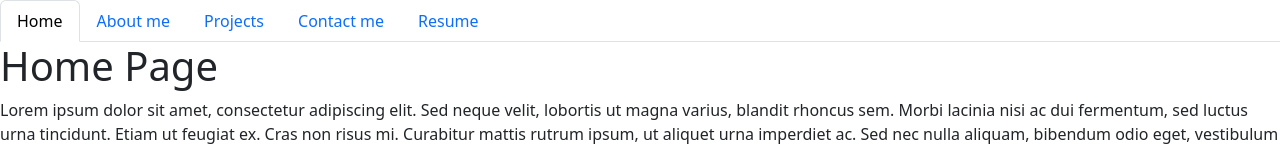
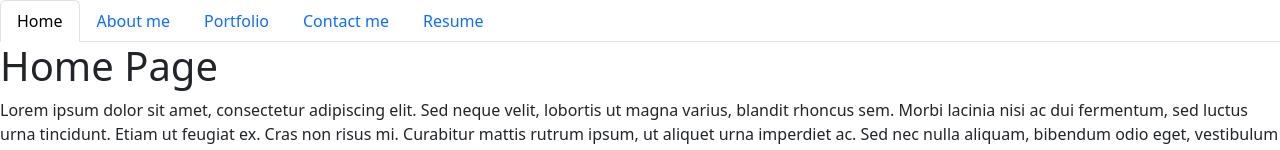
Before and after one commit to joceamayar/jos-reactPortfolio, a React (Vite) app: page / in a window 1280 px wide. Shown: the top 150 px of the page. Built offline with nearby package versions, Linux system fonts and the light colour scheme.

Commit message:
fix route for portfolio

```diff
--- a/src/components/NavTabs.jsx
+++ b/src/components/NavTabs.jsx
@@ -26,10 +26,10 @@ function NavTabs() {
       </li>
       <li className="nav-item">
         <Link
-          to="/Projects"
+          to="/Portfolio"
           className={currentPage === '/Blog' ? 'nav-link active' : 'nav-link'}
         >
-          Projects
+          Portfolio
         </Link>
       </li>
       <li className="nav-item">
```
